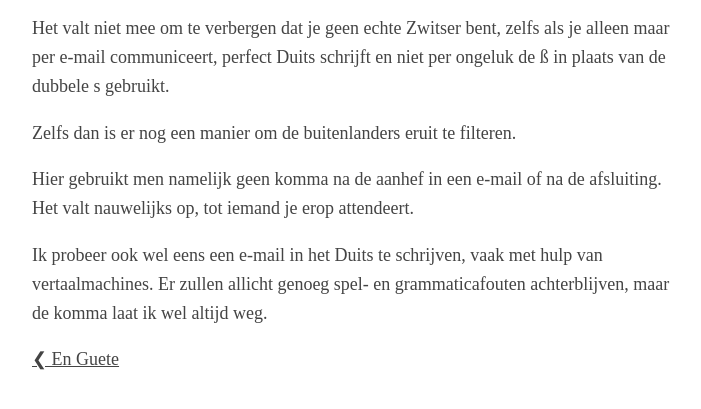
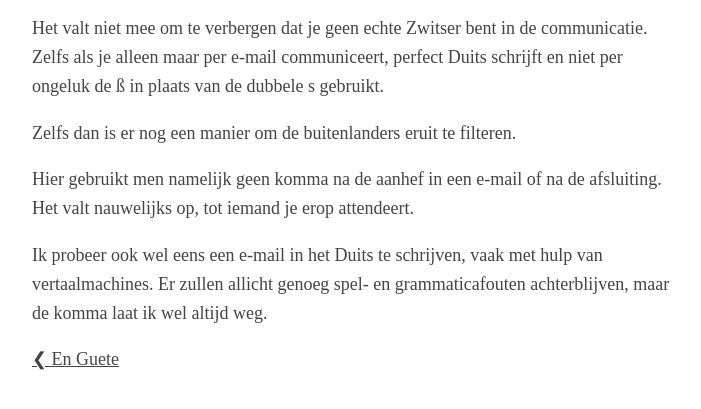
Before and after one commit to Roald87/roaldin.ch, a Jekyll site: the page built from _posts/2023-06-13-komma.md, in a window 1280 px wide, cut to the strip 404-813 px from the top of the page. Shown: the whole strip, without its empty margins (283-984 px from the left). Built offline with Jekyll 4.4.1, drawn with Linux system fonts in a browser that asks for light colours; comment, search, counter and statistics services are not loaded.

Commit message:
small change to trigger workflow

```diff
--- a/_posts/2023-06-13-komma.md
+++ b/_posts/2023-06-13-komma.md
@@ -6,7 +6,7 @@
 
 {% picture komma-1.png %}
 
-Het valt niet mee om te verbergen dat je geen echte Zwitser bent, zelfs als je alleen maar per e-mail communiceert, perfect Duits schrijft en niet per ongeluk de ß in plaats van de dubbele s gebruikt.
+Het valt niet mee om te verbergen dat je geen echte Zwitser bent in de communicatie. Zelfs als je alleen maar per e-mail communiceert, perfect Duits schrijft en niet per ongeluk de ß in plaats van de dubbele s gebruikt.
 
 Zelfs dan is er nog een manier om de buitenlanders eruit te filteren.
 
```
